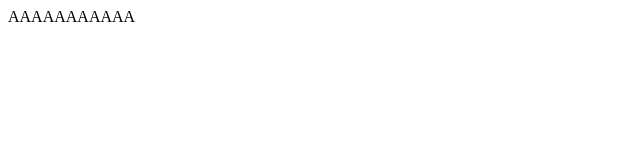
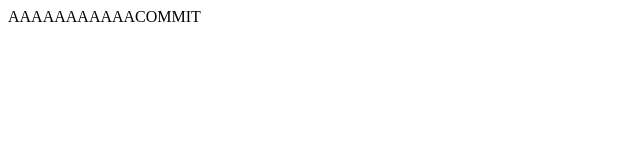
Before and after one commit to JCNew/test123, a plain HTML site: page index.html in a window 1280 px wide. Shown: the full height of the page, 0-640 px from the left. Drawn offline with Linux system fonts and the light colour scheme.

Commit message:
Update index.html

```diff
--- a/index.html
+++ b/index.html
@@ -1,3 +1,3 @@
 <html>
-<body>AAAAAAAAAAA<body>
+<body>AAAAAAAAAAACOMMIT<body>
 </html>
```
